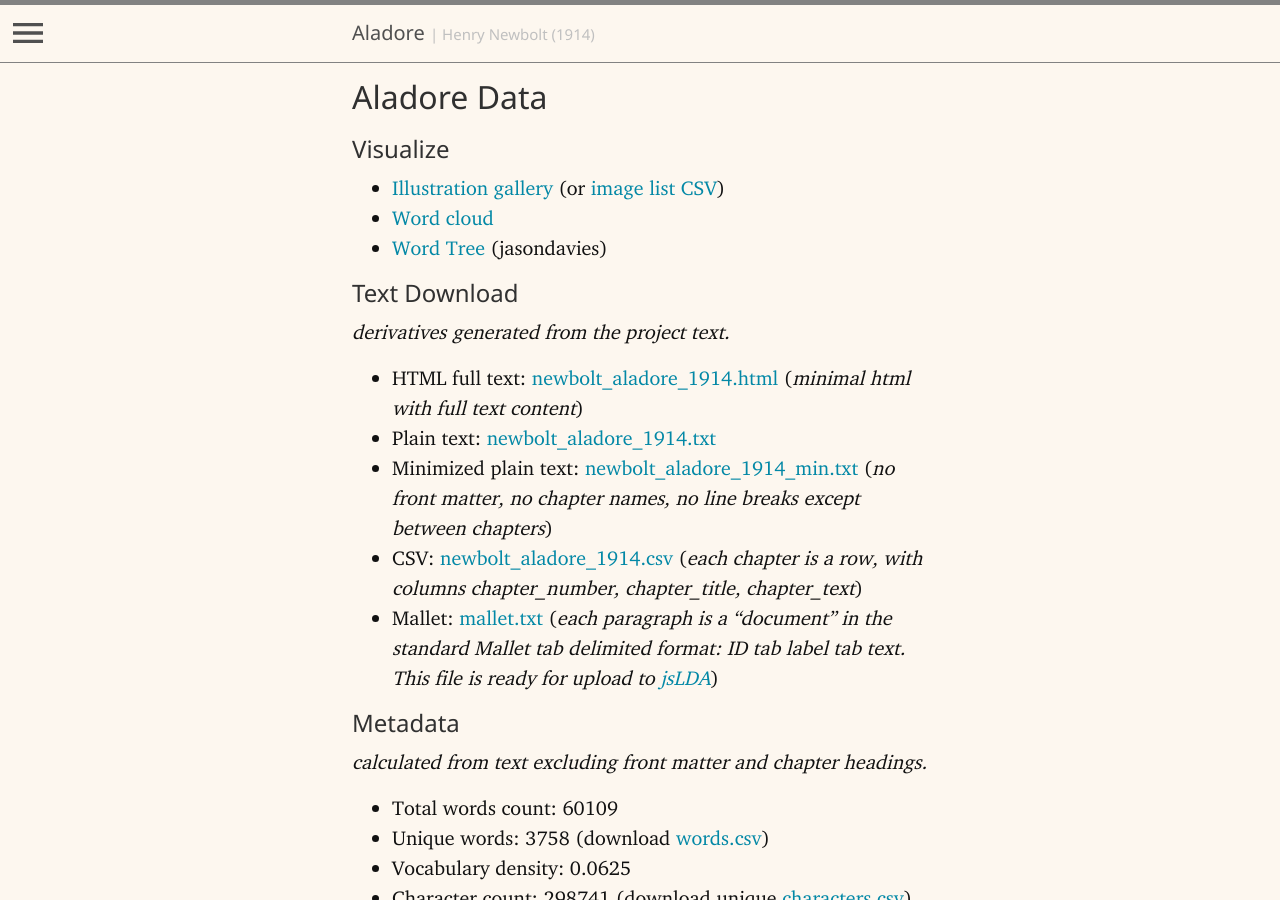
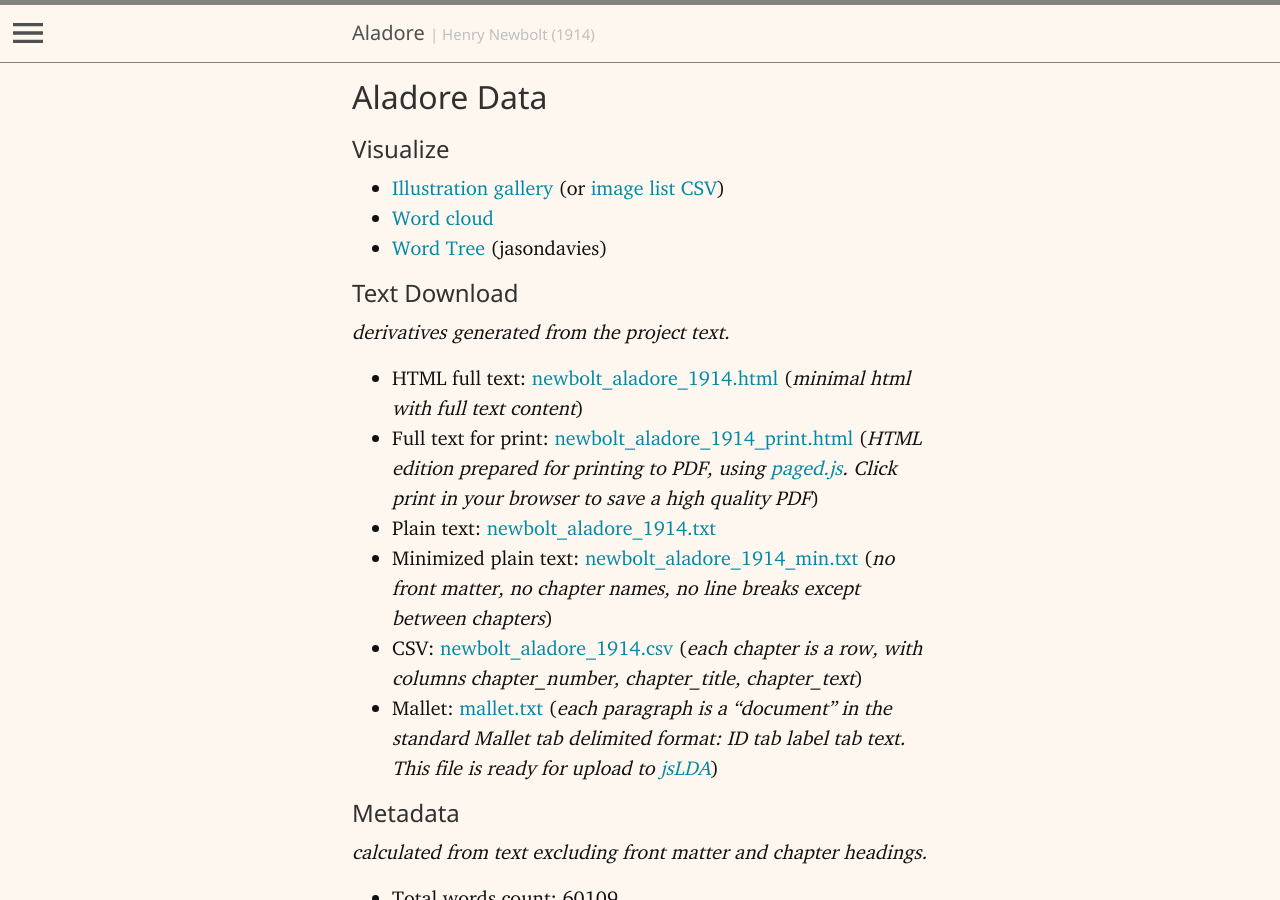
Before and after one commit to evanwill/aladore-book, a Jekyll site: the page built from data/index.md, in a window 1280 px wide and 900 px high. Built offline with Jekyll 4.4.1, drawn with Linux system fonts in a browser that asks for light colours; comment, search, counter and statistics services are not loaded.

Commit message:
add to data page

```diff
--- a/data/index.md
+++ b/data/index.md
@@ -14,6 +14,7 @@ layout: page
 *derivatives generated from the project text.*
 
 - HTML full text: [newbolt_aladore_1914.html]({{ '/data/newbolt_aladore_1914.html' | absolute_url }}){:target='_blank' rel='noopener'} (*minimal html with full text content*)
+- Full text for print: [newbolt_aladore_1914_print.html]({{ '/data/newbolt_aladore_1914_print.html' | absolute_url }}){:target='_blank' rel='noopener'} (*HTML edition prepared for printing to PDF, using [paged.js](https://pagedjs.org/){:target='_blank' rel='noopener'}. Click print in your browser to save a high quality PDF*)
 - Plain text: [newbolt_aladore_1914.txt]({{ '/data/newbolt_aladore_1914.txt' | absolute_url }}){:target='_blank' rel='noopener'}
 - Minimized plain text: [newbolt_aladore_1914_min.txt]({{ '/data/newbolt_aladore_1914_min.txt' | absolute_url }}){:target='_blank' rel='noopener'} (*no front matter, no chapter names, no line breaks except between chapters*)
 - CSV: [newbolt_aladore_1914.csv]({{ '/data/newbolt_aladore_1914.csv' | absolute_url }}){:target='_blank' rel='noopener'} (*each chapter is a row, with columns chapter_number, chapter_title, chapter_text*)
```
